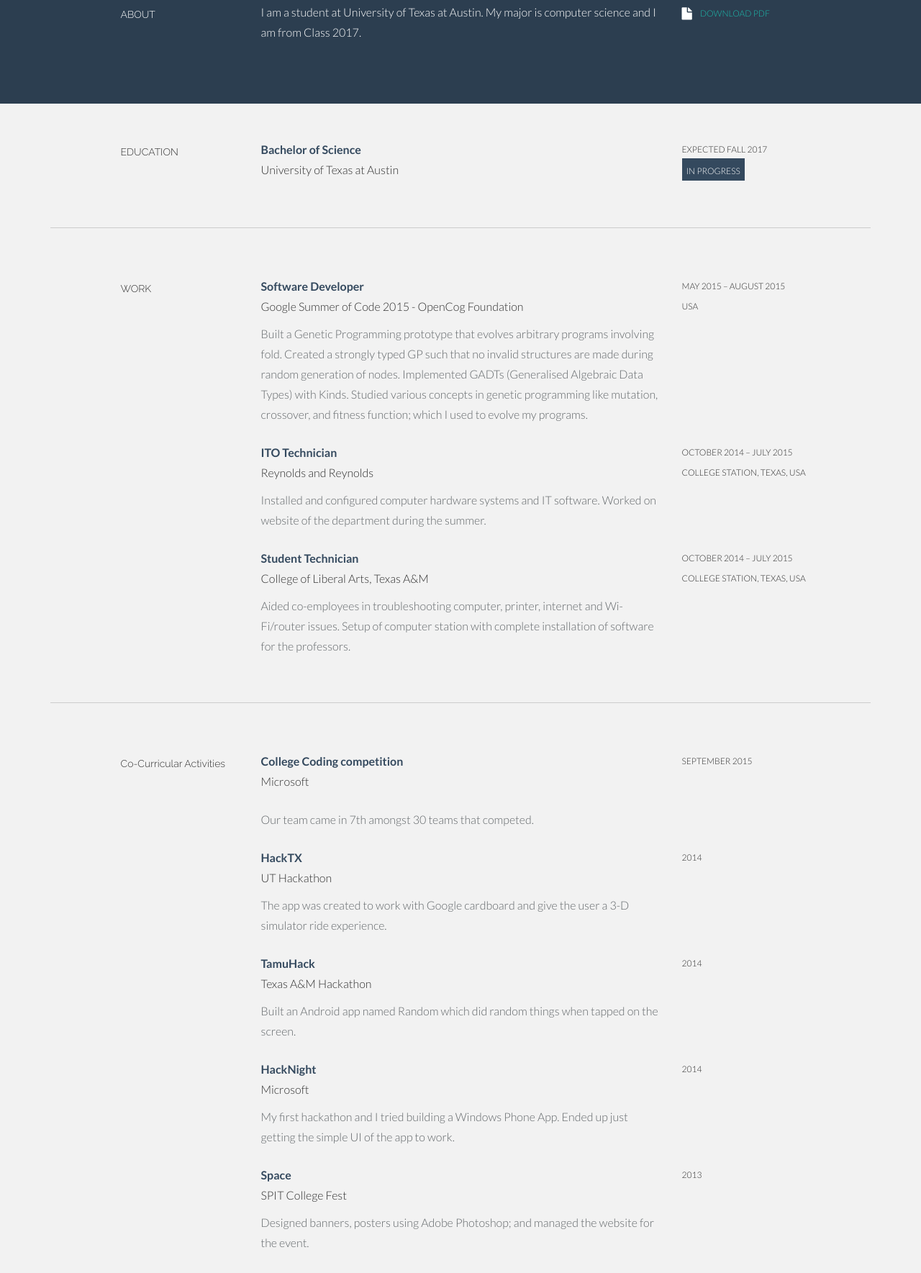
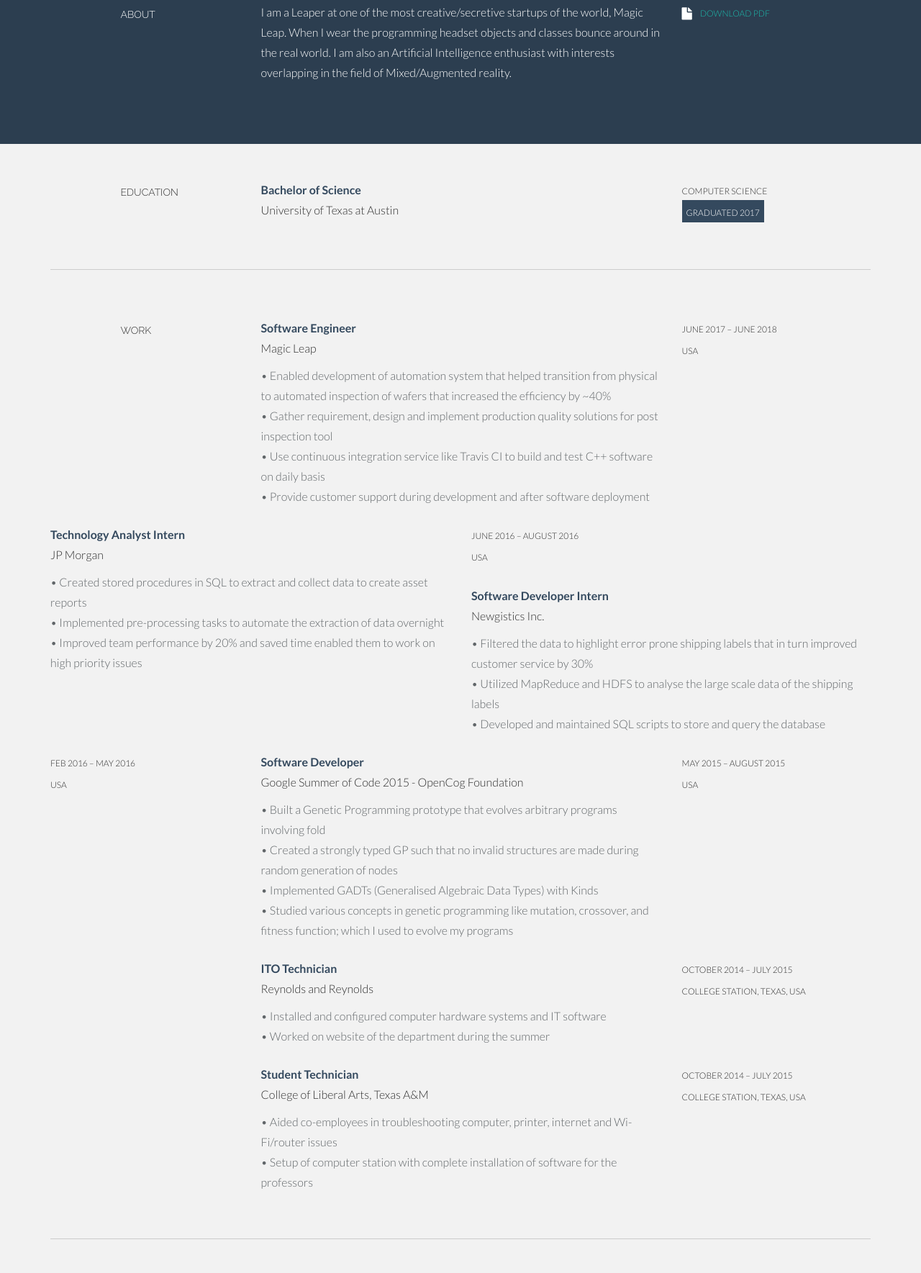
Before and after one commit to kaivan29/resume, a plain HTML site: page index.html in a window 1280 px wide. Shown: the part 557-2326 px from the top of the page at 72% size. Drawn offline with Linux system fonts and the light colour scheme.

Commit message:
Update index.html

```diff
--- a/index.html
+++ b/index.html
@@ -1,3 +1,4 @@
+<!DOCTYPE html>
 <html lang="en">
   <head>
     <meta charset="utf-8">
@@ -41,7 +42,7 @@
 					<!-- EDIT: name -->
 					<h1>Kaivan Shah</h1>
 					<!-- EDIT: Software Developer | kaivan29@utexas.edu -->
-					<h3>Software Developer | <a href="mailto:YOU@EMAIL.com" target="_blank">kaivan29@utexas.edu</a></h3>
+					<h3>Software Developer | <a href="mailto:YOU@EMAIL.com" target="_blank">kaivan29@gmail.com</a></h3>
 				</div><!--/.col-lg-12 -->
 			</div><!--/.row -->
 		</div><!--/.container -->
@@ -58,7 +59,7 @@
 				</div>
 				<div class="col-lg-6">
 					<!-- EDIT: about -->
-					<p>I am a student at University of Texas at Austin. My major is computer science and I am from Class 2017.</p>
+					<p>I am a Leaper at one of the most creative/secretive startups of the world, Magic Leap. When I wear the programming headset objects and classes bounce around in the real world. I am also an Artificial Intelligence enthusiast with interests overlapping in the field of Mixed/Augmented reality.</p>
 				</div>
 				<div class="col-lg-3">
 					<!-- EDIT: download link -->
@@ -86,8 +87,8 @@
 					</p>
 				</div>
 				<div class="col-lg-3">
-					<p><sm>Expected Fall 2017</sm><br/>
-					<imp><sm>IN PROGRESS</sm></imp>
+					<p><sm>Computer Science</sm><br/>
+					<imp><sm>Graduated 2017</sm></imp>
 					</p>
 				</div>
 
@@ -116,42 +117,91 @@
 				</div>
 				<!-- EDIT: work line 1 -->
 				<div class="col-lg-6">
+					<p class="tight"><t>Software Engineer </t><br/>
+						Magic Leap <br/>
+					</p>
+					<p><more>
+					•	Enabled development of automation system that helped transition from physical to automated inspection of wafers that increased the efficiency by ~40% <br/>
+					•	Gather requirement, design and implement production quality solutions for post inspection tool <br/>
+					•	Use continuous integration service like Travis CI to build and test C++ software on daily basis <br/>
+					•	Provide customer support during development and after software deployment <br/>
+					</more></p>
+				</div>
+				<div class="col-lg-3">
+					<p><sm>June 2017 – June 2018<br />
+					USA</sm></p>
+				</div>
+
+				<!-- EDIT: work line 2 -->
+				<div class="col-lg-6">
+					<p class="tight"><t>Technology Analyst Intern </t><br/>
+						JP Morgan <br/>
+					</p>
+					<p><more>
+					•	Created stored procedures in SQL to extract and collect data to create asset reports <br/>
+					•	Implemented pre-processing tasks to automate the extraction of data overnight <br/>
+					•	Improved team performance by 20% and saved time enabled them to work on high priority issues <br/>
+					</more></p>
+				</div>
+				<div class="col-lg-3">
+					<p><sm>June 2016 – August 2016<br />
+					USA</sm></p>
+				</div>
+
+				<!-- EDIT: work line 3 -->
+				<div class="col-lg-6">
+					<p class="tight"><t>Software Developer Intern </t><br/>
+						Newgistics Inc. <br/>
+					</p>
+					<p><more>
+					•	Filtered the data to highlight error prone shipping labels that in turn improved customer service by 30% <br/>
+					•	Utilized MapReduce and HDFS to analyse the large scale data of the shipping labels <br/>
+					•	Developed and maintained SQL scripts to store and query the database <br/>
+					</more></p>
+				</div>
+				<div class="col-lg-3">
+					<p><sm>Feb 2016 – May 2016<br />
+					USA</sm></p>
+				</div>
+
+				<!-- EDIT: work line 4 -->
+				<div class="col-lg-6">
 					<p class="tight"><t>Software Developer </t><br/>
 						Google Summer of Code 2015 - OpenCog Foundation <br/>
 					</p>
 					<p><more>
-						Built a Genetic Programming prototype that evolves arbitrary programs involving fold.
-						Created a strongly typed GP such that no invalid structures are made during random generation of nodes.
-						Implemented GADTs (Generalised Algebraic Data Types) with Kinds.
-						Studied various concepts in genetic programming like mutation, crossover, and fitness function; which I used to evolve my programs.</more></p>
+					•	Built a Genetic Programming prototype that evolves arbitrary programs involving fold <br/>
+					•	Created a strongly typed GP such that no invalid structures are made during random generation of nodes <br/>
+					•	Implemented GADTs (Generalised Algebraic Data Types) with Kinds <br/>
+					•	Studied various concepts in genetic programming like mutation, crossover, and fitness function; which I used to evolve my programs <br/></more></p>
 				</div>
 				<div class="col-lg-3">
 					<p><sm>May 2015 – August 2015<br />
 					USA</sm></p>
 				</div>
 
-				<!-- EDIT: work line 2-->
+				<!-- EDIT: work line 5-->
 				<div class="col-lg-6 col-lg-offset-3">
 					<p class="tight"><t>ITO Technician</t><br/>
 						Reynolds and Reynolds <br/>
 					</p>
 					<p><more>
-						Installed and configured computer hardware systems and IT software.
-						Worked on website of the department during the summer.</more></p>
+						•	Installed and configured computer hardware systems and IT software <br/>
+						•	Worked on website of the department during the summer <br/></more></p>
 				</div>
 				<div class="col-lg-3">
 					<p><sm>October 2014 – July 2015 <br />
 					College Station, Texas, USA</sm></p>
 				</div>
 
-				<!-- EDIT: work line 3-->
+				<!-- EDIT: work line 6-->
 				<div class="col-lg-6 col-lg-offset-3">
 					<p class="tight"><t>Student Technician</t><br/>
 						College of Liberal Arts, Texas A&M <br/>
 					</p>
 					<p><more>
-						Aided co-employees in troubleshooting computer, printer, internet and Wi-Fi/router issues.
-						Setup of computer station with complete installation of software for the professors.</more></p>
+						•	Aided co-employees in troubleshooting computer, printer, internet and Wi-Fi/router issues <br/>
+						•	Setup of computer station with complete installation of software for the professors <br/></more></p>
 				</div>
 				<div class="col-lg-3">
 					<p><sm>October 2014 – July 2015 <br />
@@ -197,7 +247,7 @@
 					<p class="tight"><t>TamuHack</t><br/>
 						Texas A&M Hackathon
 					</p>
-					<p><more>Built an Android app named Random which did random things when tapped on the screen.</more></p>
+					<p><more>: Built an Android app named Random which did random things when tapped on the screen.</more></p>
 				</div>
 				<div class="col-lg-3">
 					<p><sm>2014</sm></p>
@@ -208,7 +258,7 @@
 					<p class="tight"><t>HackNight</t><br/>
 						Microsoft
 					</p>
-					<p><more>My first hackathon and I tried building a Windows Phone App. Ended up just getting the simple UI of the app to work.</more></p>
+					<p><more>: My first hackathon and I tried building a Windows Phone App. Ended up just getting the simple UI of the app to work.</more></p>
 				</div>
 				<div class="col-lg-3">
 					<p><sm>2014</sm></p>
@@ -219,7 +269,7 @@
 					<p class="tight"><t>Space</t><br/>
 						SPIT College Fest
 					</p>
-					<p><more>Designed banners, posters using Adobe Photoshop; and managed the website for the event.</more></p>
+					<p><more>: Designed banners, posters using Adobe Photoshop; and managed the website for the event.</more></p>
 				</div>
 				<div class="col-lg-3">
 					<p><sm>2013</sm></p>
@@ -246,9 +296,9 @@
 					</p>
 					<!-- EDIT: address -->
 					<p><t>Address</t><br/>
-						2212 San Gabriel St. <br/>
-						Austin, Texas 78705 <br/>
-						United States of America<br/>
+						316 Rindge Avenue, Unit 6 <br/>
+						Cambridge, MA 02140 <br/>
+						USA<br/>
 					</p>
 					<!-- EDIT: phone number -->
 					<p><t>Phone</t><br/>
@@ -269,6 +319,5 @@
 			</div><!--/.row -->
 		</div><!--/.container -->
 	</div><!--/ #footer -->
->>>>>>> master
   </body>
 </html>
```
